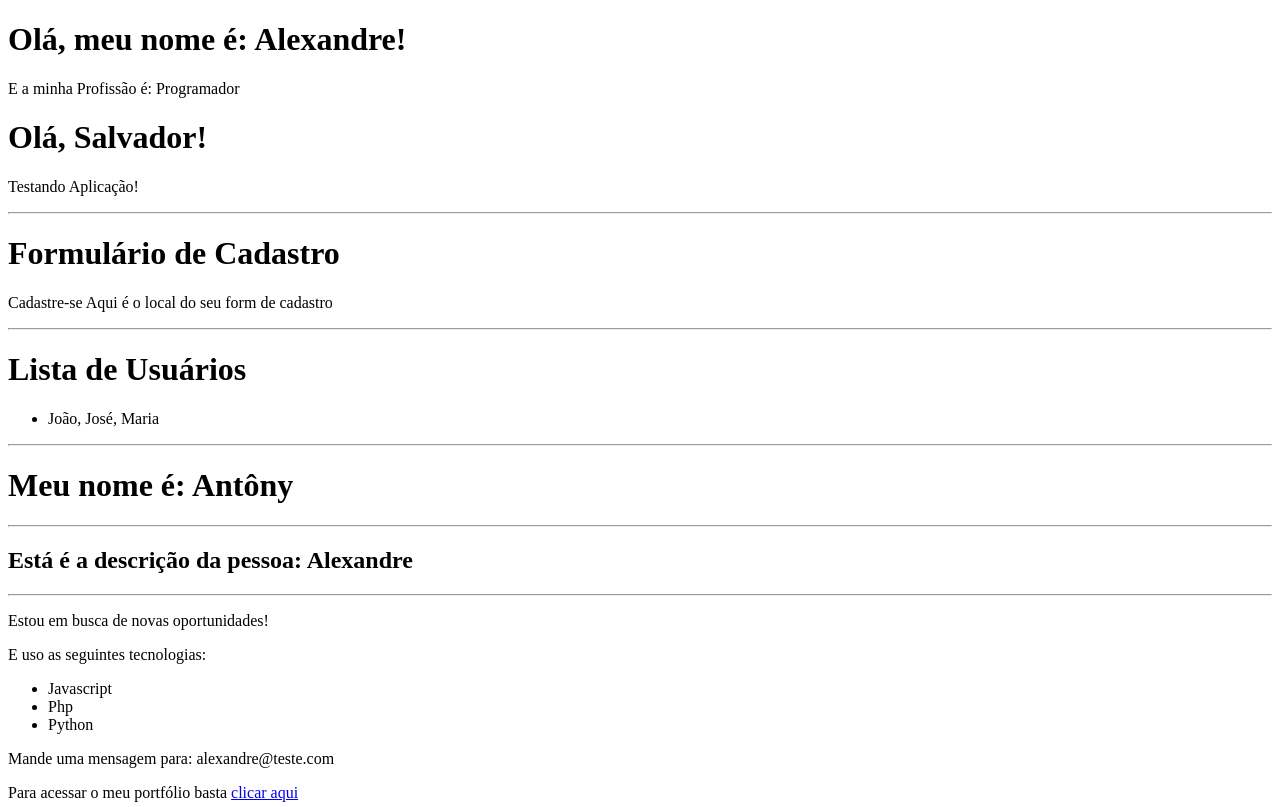
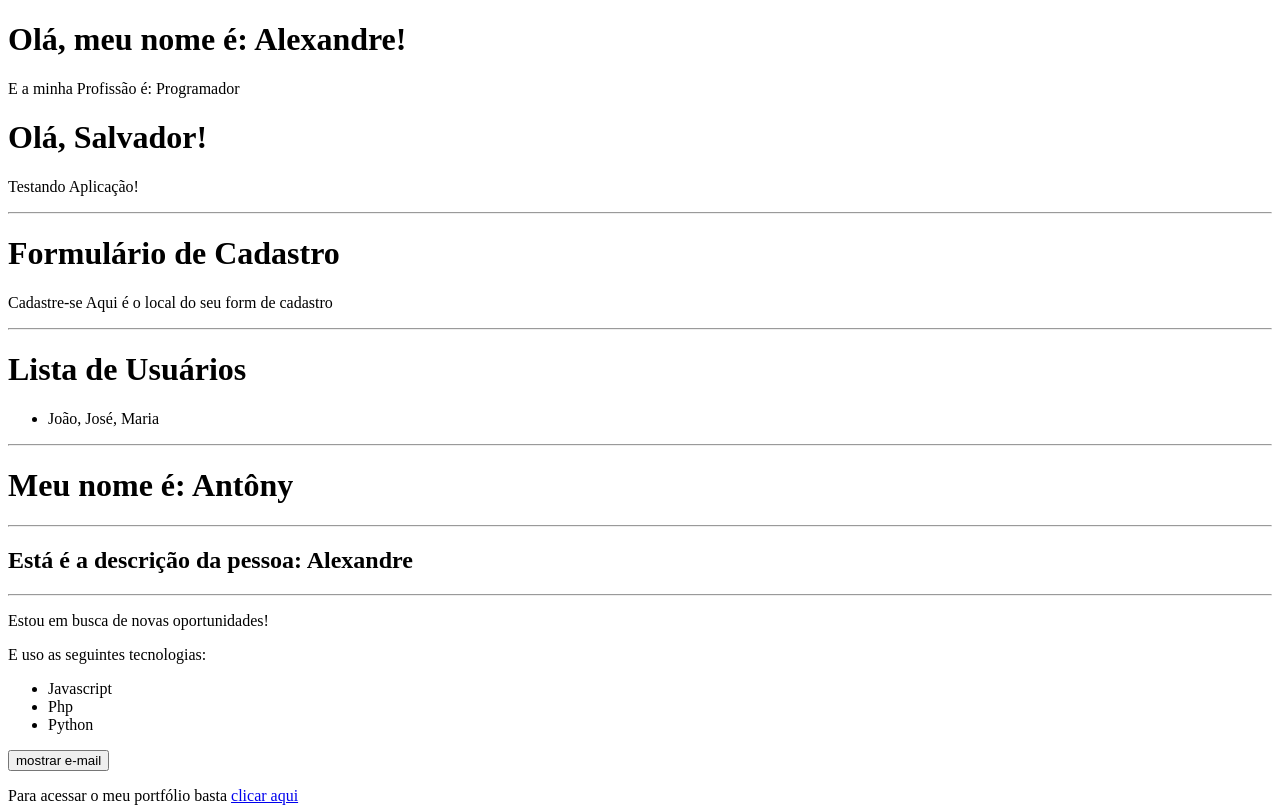
Before and after one commit to alexandreleao/2_projeto_vue, a Vue app: page / in a window 1280 px wide. Shown: the top 807 px of the page. Built offline with nearby package versions, Linux system fonts and the light colour scheme.

Commit message:
Método serve para lógica da aplicação e usado para manipular o objeto

```diff
--- a/src/components/LifeCycle.vue
+++ b/src/components/LifeCycle.vue
@@ -17,13 +17,19 @@
         setTimeout(() => {
             this.nome = 'Matheus'
         }, 1000);
+        this.lifeCycle()
     },
 
     mounted(){
         setTimeout(() => {
            this.nome = ' Antôny'
         }, 2000);
-
+         this.lifeCycle()
+    },
+    methods:{
+        lifeCycle(){
+            console.log("Executou");
+        }
     }
 
 }
--- a/src/components/info.vue
+++ b/src/components/info.vue
@@ -8,11 +8,15 @@
           <li>Php</li>
           <li>Python</li>
         </ul>
+        <div>
+         <button @click="showEmail">{{ textoBotao }}</button>
+       </div>
         <p v-show="mostrar_email">Mande uma mensagem para: {{ email }}</p>
 
         <p>Para acessar o meu portfólio basta <a v-bind:href="meu_link" target="_blank">clicar aqui</a></p>
         <Picture />
     </div>
+
 </template>
 
 <script>
@@ -25,12 +29,23 @@
     data() {
         return {
             esta_trabalhando: false,
-            mostrar_email: true,
+            mostrar_email: false,
             email: "alexandre@teste.com",
-            meu_link: "https://google.com"
-        };
+            meu_link: "https://google.com",
+            textoBotao:"mostrar e-mail"
+        }
     },
-    components: { Picture }
+    methods:{
+      showEmail(){
+        this.mostrar_email = !this.mostrar_email
+        if(!this.mostrar_email){
+          this.textoBotao = "Mostrar e-mail"
+        } else {
+          this.textoBotao = "Esconder email"
+        }
+      }
+    }
+
 }
 
 </script>
```
